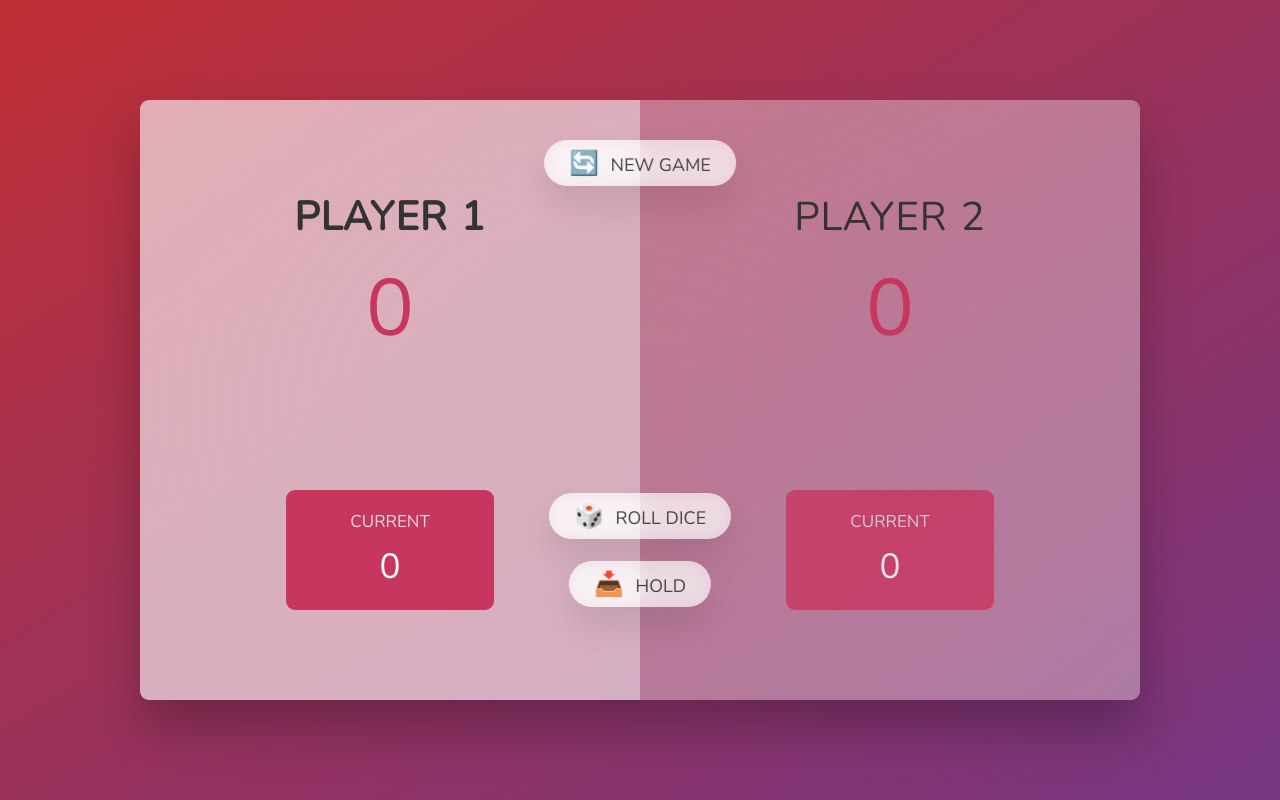
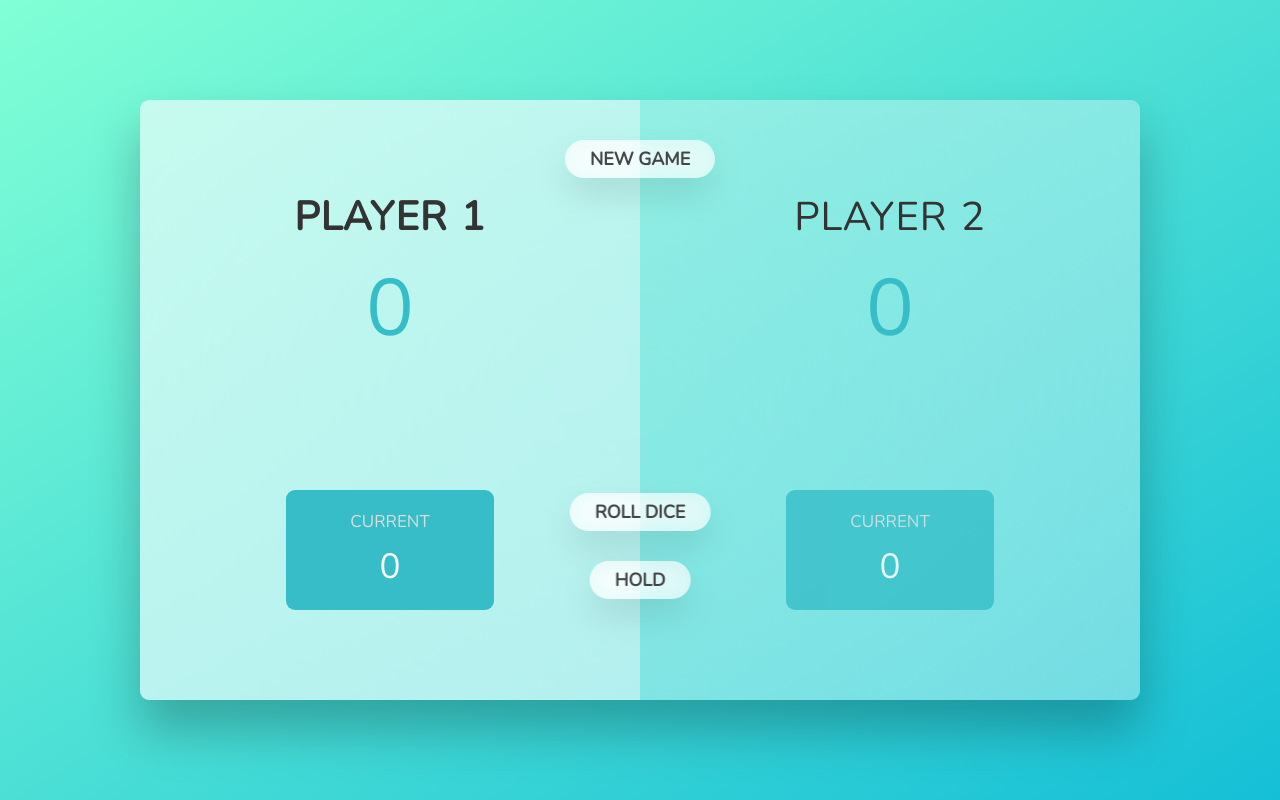
Before and after one commit to loserchik67/First-to-100, a plain HTML site: page index.html in a window 1280 px wide. Drawn offline with nearby package versions, Linux system fonts and the light colour scheme.

Commit message:
Changes the styles and shows a winning player

```diff
--- a/index.html
+++ b/index.html
@@ -5,7 +5,8 @@
     <meta name="viewport" content="width=device-width, initial-scale=1.0" />
     <meta http-equiv="X-UA-Compatible" content="ie=edge" />
     <link rel="stylesheet" href="style.css" />
-    <title>Pig Game</title>
+    <title>First to 100</title>
+    <link rel="shortcut icon" href="100.png" type="png" />
   </head>
   <body>
     <main>
@@ -27,9 +28,9 @@
       </section>
 
       <img src="dice-5.png" alt="Playing dice" class="dice" />
-      <button class="btn btn--new">🔄 New game</button>
-      <button class="btn btn--roll">🎲 Roll dice</button>
-      <button class="btn btn--hold">📥 Hold</button>
+      <button class="btn btn--new">New game</button>
+      <button class="btn btn--roll">Roll dice</button>
+      <button class="btn btn--hold">Hold</button>
     </main>
     <script src="script.js"></script>
   </body>
--- a/script.js
+++ b/script.js
@@ -25,6 +25,8 @@ const init = function () {
   score0El.textContent = 0;
   score1El.textContent = 0;
   diceEl.classList.add('hidden');
+  document.getElementById(`name--0`).textContent = 'Player 1';
+  document.getElementById(`name--1`).textContent = 'Player 2';
 };
 
 //Starting conditions
@@ -74,7 +76,7 @@ btnHold.addEventListener('click', function () {
       scores[activePlayer];
 
     //check if player score is 100
-    if (scores[activePlayer] >= 20) {
+    if (scores[activePlayer] >= 100) {
       //if so finish game
       playing = false;
       document
@@ -83,6 +85,10 @@ btnHold.addEventListener('click', function () {
       document
         .querySelector(`.player--${activePlayer}`)
         .classList.remove('player--active');
+
+      document.getElementById(`name--${activePlayer}`).textContent = `Player ${
+        activePlayer + 1
+      } Wins!`;
 
       diceEl.classList.add('hidden');
     } else {
--- a/style.css
+++ b/style.css
@@ -16,7 +16,7 @@ body {
   font-weight: 400;
   height: 100vh;
   color: #333;
-  background-image: linear-gradient(to top left, #753682 0%, #bf2e34 100%);
+  background-image: linear-gradient(to top left, #15bfd6 0%, #81ffd5 100%);
   display: flex;
   align-items: center;
   justify-content: center;
@@ -54,12 +54,13 @@ main {
   word-spacing: 2px;
   font-weight: 300;
   margin-bottom: 1rem;
+  text-align: center;
 }
 
 .score {
   font-size: 8rem;
   font-weight: 300;
-  color: #c7365f;
+  color: #36bdc7;
   margin-bottom: auto;
 }
 
@@ -78,7 +79,7 @@ main {
 }
 
 .current {
-  background-color: #c7365f;
+  background-color: #36bdc7;
   opacity: 0.8;
   border-radius: 9px;
   color: #fff;
@@ -111,7 +112,7 @@ main {
   font-size: 1.8rem;
   text-transform: uppercase;
   cursor: pointer;
-  font-weight: 400;
+  font-weight: 800;
   transition: all 0.2s;
 
   background-color: white;
@@ -121,12 +122,6 @@ main {
   padding: 0.7rem 2.5rem;
   border-radius: 50rem;
   box-shadow: 0 1.75rem 3.5rem rgba(0, 0, 0, 0.1);
-}
-
-.btn::first-letter {
-  font-size: 2.4rem;
-  display: inline-block;
-  margin-right: 0.7rem;
 }
 
 .btn--new {
@@ -163,7 +158,7 @@ main {
 
 .player--winner .name {
   font-weight: 700;
-  color: #c7365f;
+  color: #36bdc7;
 }
 
 .hidden {
```
Also changed, not shown: 100.png (added), dice-1.png, dice-2.png, dice-3.png, dice-4.png, dice-5.png, dice-6.png.
